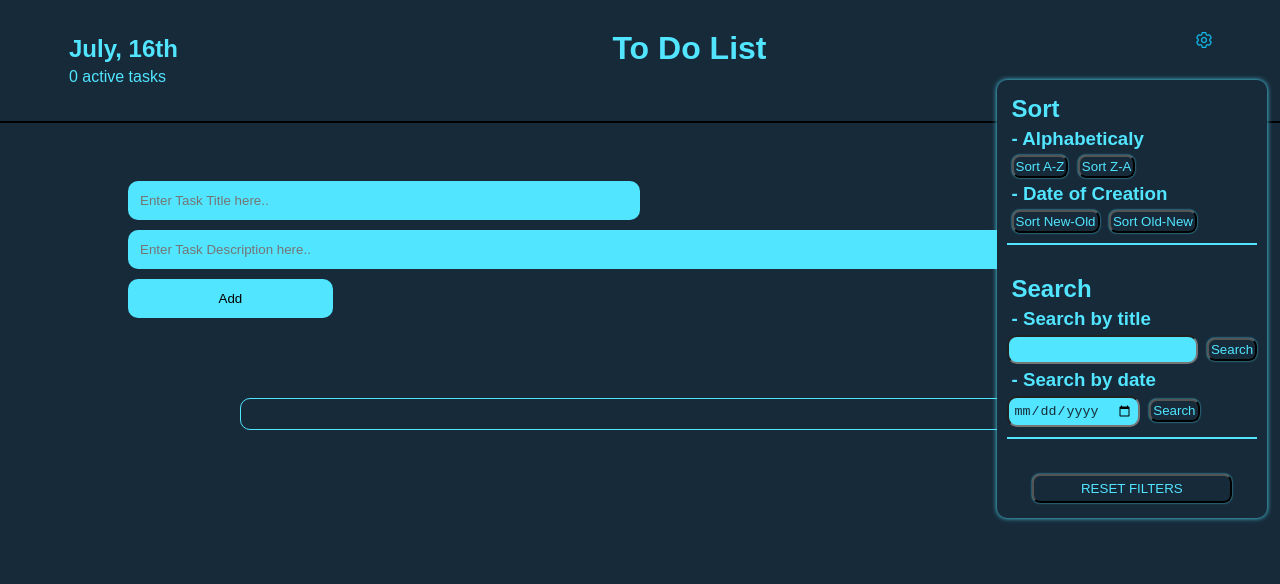
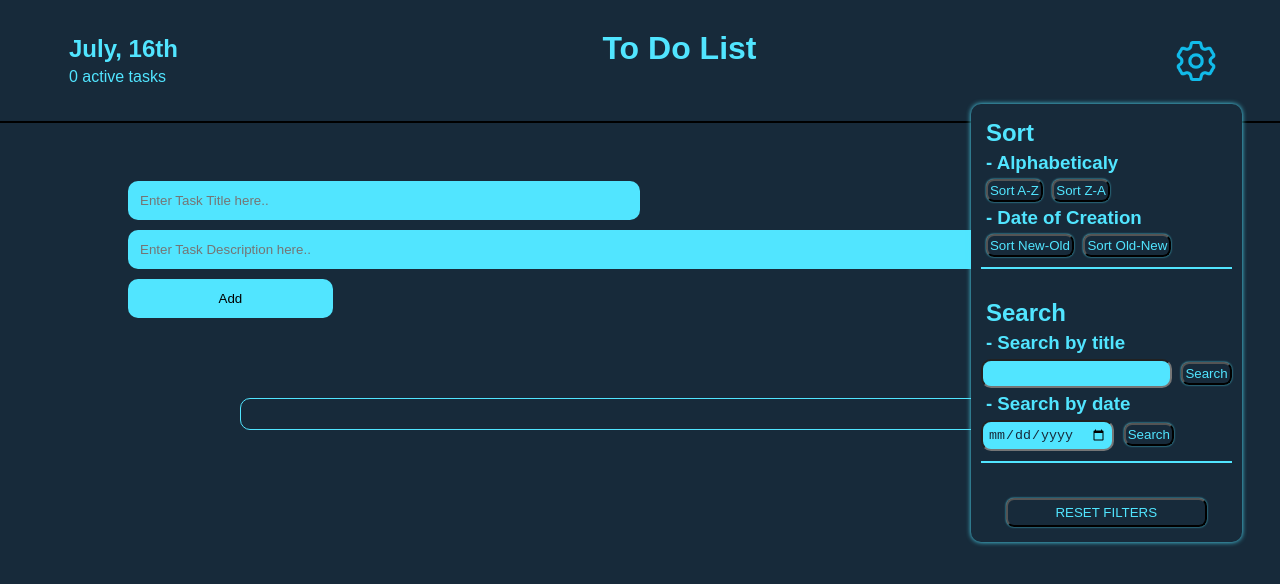
Before and after one commit to Hieronymbus/July-1-2024-Project, a website: page To-do-app-project-alex/public/index.html in a window 1280 px wide. Both pictures are taken after a click on the button 1205 px from the left and 40 px from the top of the page. Drawn offline with Linux system fonts and the light colour scheme.

Commit message:
updated search dropdown button size and location CSS

```diff
--- a/To-do-app-project-alex/public/app.js
+++ b/To-do-app-project-alex/public/app.js
@@ -175,7 +175,6 @@ function handleEditPrint(event){
     // but if you click on finish edit for one of them,
     // and then click on edit note again on the one still being edited it fills in finish edit for some reason
     // clicking delete on another task reloads dom and wipes any edits if you havent finished them
-
 };
 
 ///Filter Functions///
--- a/To-do-app-project-alex/public/style.css
+++ b/To-do-app-project-alex/public/style.css
@@ -122,11 +122,13 @@ img {
   height: 16px;
   filter: invert(63%) sepia(26%) saturate(3487%) hue-rotate(151deg) brightness(97%) contrast(89%);
 }
+.filterMenuDropDown img {
+  width: 5vh;
+  height: 5vh;
+}
 .filterMenuDropDown{
   background-color: #172a3a;
   border: none;
-  height: 20px;
-  width: 20px;
   display: flex;
   align-items: center;
 }
@@ -157,8 +159,8 @@ input {
 
 .dropDown {
   position: absolute;
-  right: 1%;
-  top:10%;
+  right: 3%;
+  top:13%;
   background-color:#172a3a;
   border-radius: 10px ;
   padding: 10px;
```
